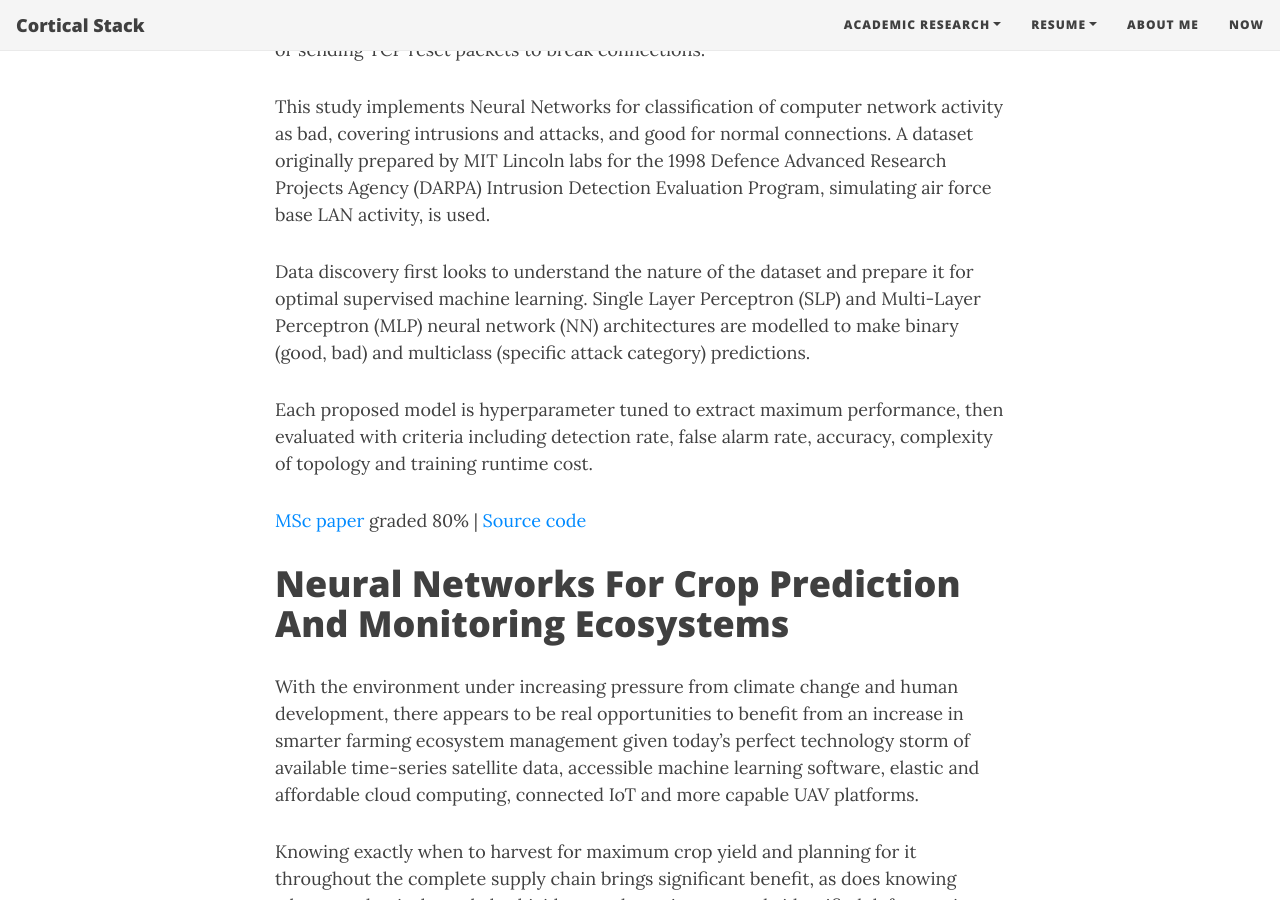
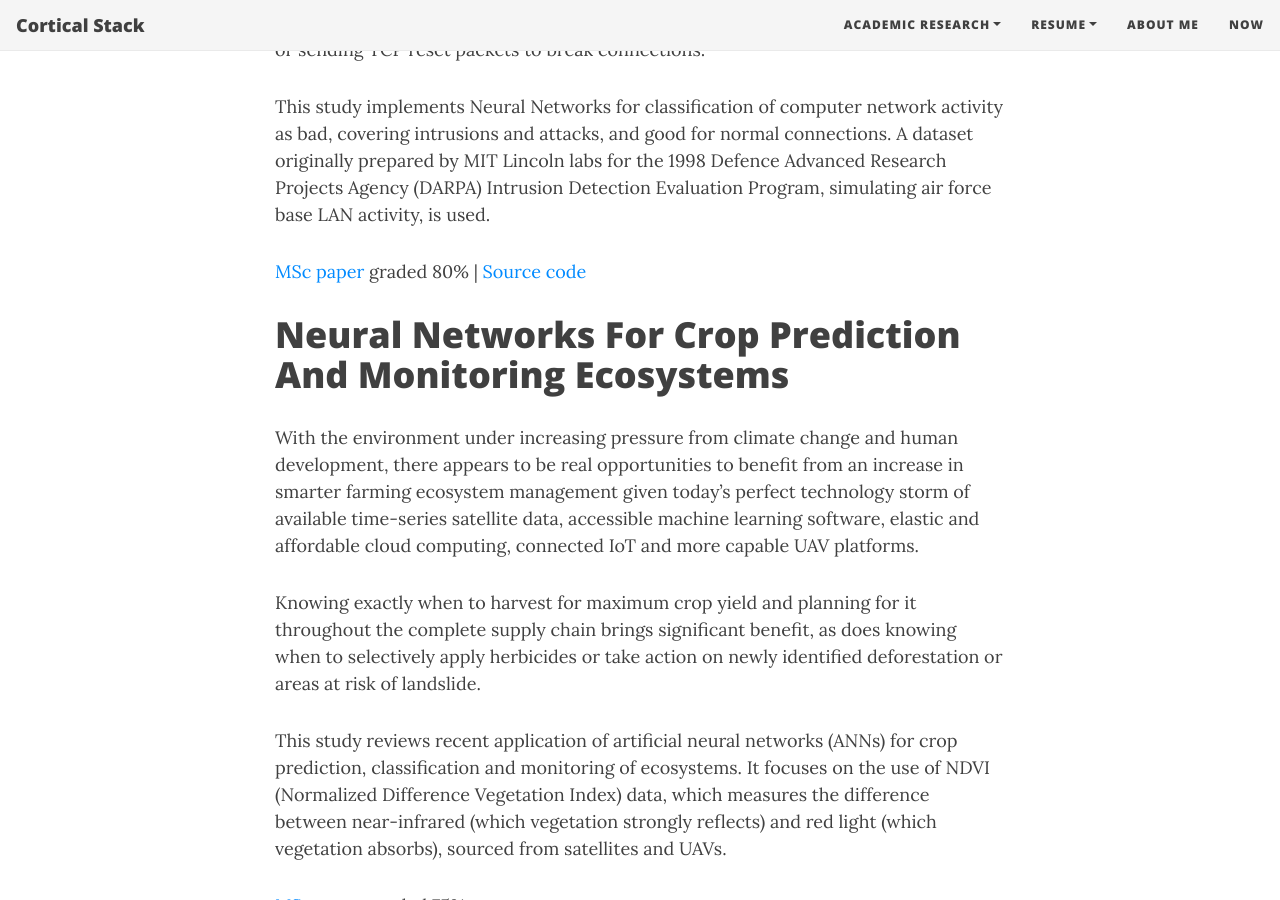
Before and after one commit to corticalstack/corticalstack.github.io, a Jekyll site: the page built from ann.md, in a window 1280 px wide and 900 px high, scrolled down 1229 px. Built offline with Jekyll 4.4.1, drawn with Linux system fonts in a browser that asks for light colours; nearby versions of some CDN libraries.

Commit message:
Initial wip

```diff
--- a/ann.md
+++ b/ann.md
@@ -26,13 +26,6 @@ This study implements Neural Networks for classification of computer network act
 and good for normal connections. A dataset originally prepared by MIT Lincoln labs for the 1998 Defence Advanced Research
 Projects Agency (DARPA) Intrusion Detection Evaluation Program, simulating air force base LAN activity, is used.
 
-Data discovery first looks to understand the nature of the dataset and prepare it for optimal supervised machine learning.
-Single Layer Perceptron (SLP) and Multi-Layer Perceptron (MLP) neural network (NN) architectures are modelled to make
-binary (good, bad) and multiclass (specific attack category) predictions.
-
-Each proposed model is hyperparameter tuned to extract maximum performance, then evaluated with criteria including
-detection rate, false alarm rate, accuracy, complexity of topology and training runtime cost.
-
 [MSc paper](https://docs.google.com/viewer?url=https://github.com/corticalstack/corticalstack.github.io/raw/master/docs/ann/Neural network model detecting intrusions or attacks on a computer network.pdf) graded 80%
  | [Source code](https://github.com/corticalstack/KDDCup1999)
 
```
